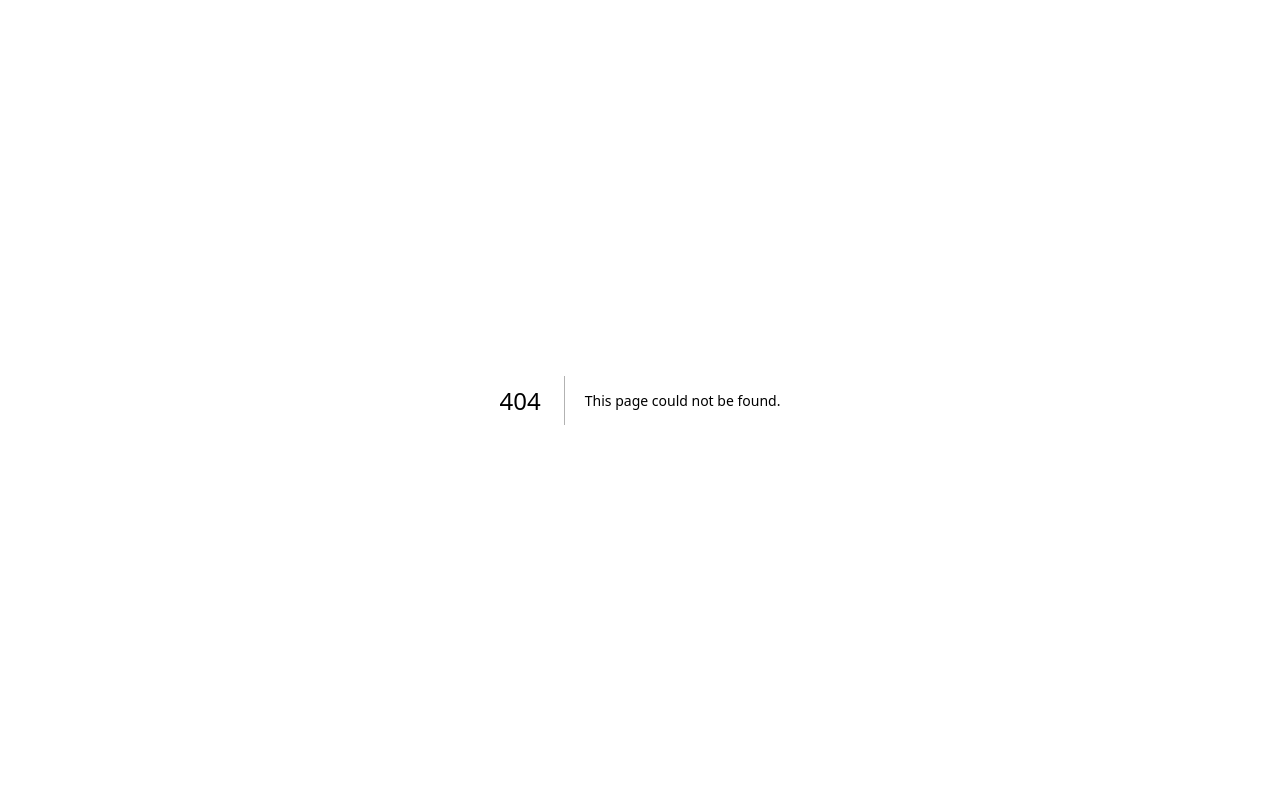
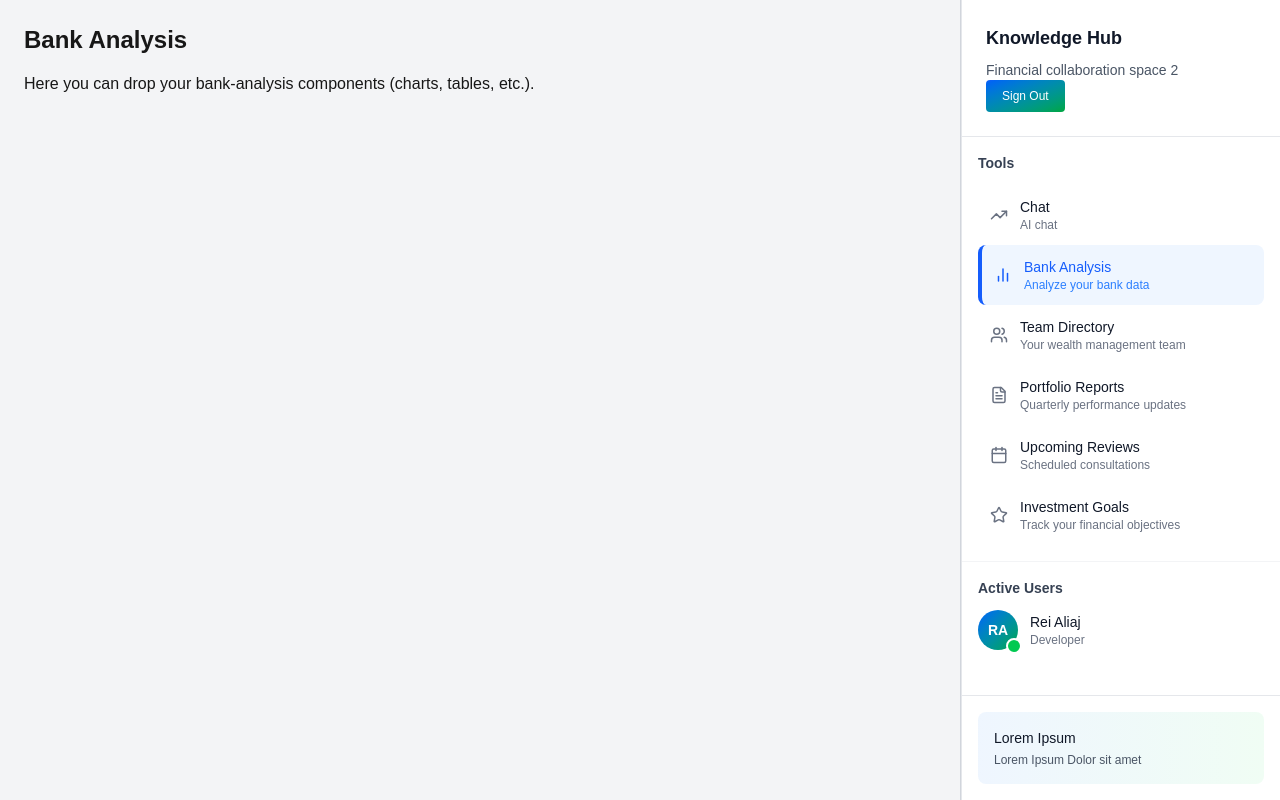
Before and after one commit to reidevaliaj/team-chatbot-frontend, a Next.js app: page /bank-analysis in a window 1280 px wide. Before the commit this address had no page. Built offline with nearby package versions, Linux system fonts and the light colour scheme.

Commit message:
Folder Structure

```diff
--- /dev/null
+++ b/src/app/(with-sidebar)/bank-analysis/page.tsx
@@ -0,0 +1,12 @@
+// app/(with-sidebar)/bank-analysis/page.tsx
+import React from 'react';
+
+export default function BankAnalysisPage() {
+  return (
+    <div className="p-6 overflow-y-auto">
+      <h1 className="text-2xl font-bold mb-4">Bank Analysis</h1>
+      <p>Here you can drop your bank‐analysis components (charts, tables, etc.).</p>
+      {/* …any future BankAnalysis-specific UI… */}
+    </div>
+  );
+}
--- /dev/null
+++ b/src/app/(with-sidebar)/chat/page.tsx
@@ -0,0 +1,11 @@
+// app/(with-sidebar)/chat/page.tsx
+import React from 'react';
+import { ChatWindow } from '../../../components/ChatWindow';
+
+export default function ChatPage() {
+  return (
+    <div className="flex-1 flex flex-col">
+      <ChatWindow />
+    </div>
+  );
+}
--- /dev/null
+++ b/src/app/(with-sidebar)/layout.tsx
@@ -0,0 +1,21 @@
+// app/(with-sidebar)/layout.tsx
+'use client';
+import React, { ReactNode } from 'react';
+import { ChatSidebar } from '../../components/ChatSidebar';
+
+// This layout wraps ALL routes inside (with-sidebar)
+export default function WithSidebarLayout({ children }: { children: ReactNode }) {
+  return (
+    <div className="flex h-screen bg-gray-100">
+      {/* Main content area (left) */}
+      <div className="flex-1 flex flex-col min-w-0 overflow-hidden">
+        {children}
+      </div>
+
+      {/* Sidebar (right) */}
+      <div className="w-80 border-l border-gray-300 bg-white">
+        <ChatSidebar />
+      </div>
+    </div>
+  );
+}
--- a/src/app/api/auth/signin/page.tsx
+++ /dev/null
@@ -1,16 +0,0 @@
-'use client';
-import { signIn } from "next-auth/react";
-
-export default function SignInPage() {
-  return (
-    <div className="p-10 text-center">
-      <h1 className="text-2xl mb-6">Sign in to the Team Chatbot</h1>
-      <button
-        onClick={() => signIn("azure-ad", { callbackUrl: "/chat" })}
-        className="bg-blue-600 text-white px-6 py-2 rounded"
-      >
-        Sign in with Microsoft
-      </button>
-    </div>
-  );
-}
--- /dev/null
+++ b/src/app/auth/signin/page.tsx
@@ -0,0 +1,20 @@
+// app/auth/signin/page.tsx
+"use client";
+
+import { signIn } from "next-auth/react";
+
+export default function SignInPage() {
+  return (
+    <div className="flex h-screen items-center justify-center bg-gray-100">
+      <div className="bg-white p-10 rounded-lg shadow">
+        <h1 className="text-2xl font-semibold mb-6">Sign in to Knowledge Hub</h1>
+        <button
+          onClick={() => signIn("azure-ad", { callbackUrl: "/chat" })}
+          className="bg-blue-600 text-white px-6 py-2 rounded-md hover:bg-blue-700 transition"
+        >
+          Sign in with Microsoft
+        </button>
+      </div>
+    </div>
+  );
+}
--- a/src/app/chat/page.tsx
+++ /dev/null
@@ -1,12 +0,0 @@
-import React from 'react';
-import { ChatLayout } from '../../components/ChatLayout';
-
-const Index = () => {
-  return (
-    <div className="h-screen">
-      <ChatLayout />
-    </div>
-  );
-};
-
-export default Index;
--- a/src/components/ChatSidebar.tsx
+++ b/src/components/ChatSidebar.tsx
@@ -1,50 +1,68 @@
+// components/ChatSidebar.tsx
+'use client';
+import React from 'react';
+import Link from 'next/link';
+import { useRouter } from 'next/router';
+import { TrendingUp, BarChart2, Users, FileText, Calendar, Star } from 'lucide-react';
+import SignOutButton from '@/components/SignOutButton';
 
-import React from 'react';
-import { TrendingUp, Users, FileText, Calendar, Star } from 'lucide-react';
-import SignOutButton from "@/components/SignOutButton";
+interface SidebarItem {
+  icon: React.ComponentType<{ size: number; className?: string }>;
+  title: string;
+  description: string;
+  path: string;
+}
 
-const sidebarItems = [
+const sidebarItems: SidebarItem[] = [
   {
     icon: TrendingUp,
     title: 'Chat',
     description: 'AI chat',
-    isActive: false
+    path: '/chat',
+  },
+  {
+    icon: BarChart2,
+    title: 'Bank Analysis',
+    description: 'Analyze your bank data',
+    path: '/bank-analysis',
   },
   {
     icon: Users,
     title: 'Team Directory',
     description: 'Your wealth management team',
-    isActive: false
+    path: '/team-directory',
   },
   {
     icon: FileText,
     title: 'Portfolio Reports',
     description: 'Quarterly performance updates',
-    isActive: false
+    path: '/portfolio-reports',
   },
   {
     icon: Calendar,
     title: 'Upcoming Reviews',
     description: 'Scheduled consultations',
-    isActive: false
+    path: '/upcoming-reviews',
   },
   {
     icon: Star,
     title: 'Investment Goals',
     description: 'Track your financial objectives',
-    isActive: false
-  }
+    path: '/investment-goals',
+  },
 ];
 
 const activeAdvisors = [
   { name: 'Rei Aliaj', role: 'Developer', status: 'online' },
 ];
 
-export const ChatSidebar = () => {
+export const ChatSidebar: React.FC = () => {
+  const router = useRouter();
+
   const getInitials = (name: string) => {
     return name
       .split(' ')
-      .map(word => word.charAt(0).toUpperCase())
+      .map((word) => word.charAt(0).toUpperCase())
       .join('')
       .slice(0, 2);
   };
@@ -55,7 +73,6 @@ export const ChatSidebar = () => {
       <div className="p-6 border-b border-gray-200">
         <h2 className="text-lg font-bold text-gray-900 mb-2">Knowledge Hub</h2>
         <p className="text-sm text-gray-600">Financial collaboration space 2</p>
-
         <div className="text-xs text-gray-500 truncate">
           <SignOutButton />
         </div>
@@ -65,37 +82,67 @@ export const ChatSidebar = () => {
       <div className="p-4 border-b border-gray-100">
         <h3 className="text-sm font-semibold text-gray-700 mb-3">Tools</h3>
         <div className="space-y-2">
-          {sidebarItems.map((item, index) => (
-            <button
-              key={index}
-              className="w-full flex items-center space-x-3 p-3 rounded-lg hover:bg-gray-50 transition-colors text-left"
-            >
-              <item.icon size={18} className="text-blue-600" />
-              <div className="flex-1 min-w-0">
-                <p className="text-sm font-medium text-gray-900 truncate">{item.title}</p>
-                <p className="text-xs text-gray-500 truncate">{item.description}</p>
-              </div>
-            </button>
-          ))}
+          {sidebarItems.map((item) => {
+            const isActive = router.pathname === item.path;
+            return (
+              <Link key={item.path} href={item.path} passHref>
+                <button
+                  className={`
+                    w-full flex items-center space-x-3 p-3 rounded-lg transition-colors text-left
+                    ${isActive
+                      ? 'bg-blue-50 border-l-4 border-blue-600'
+                      : 'hover:bg-gray-50'
+                    }
+                  `}
+                >
+                  <item.icon
+                    size={18}
+                    className={`${isActive ? 'text-blue-600' : 'text-gray-500'}`}
+                  />
+                  <div className="flex-1 min-w-0">
+                    <p
+                      className={`text-sm font-medium truncate ${
+                        isActive ? 'text-blue-600' : 'text-gray-900'
+                      }`}
+                    >
+                      {item.title}
+                    </p>
+                    <p
+                      className={`text-xs truncate ${
+                        isActive ? 'text-blue-500' : 'text-gray-500'
+                      }`}
+                    >
+                      {item.description}
+                    </p>
+                  </div>
+                </button>
+              </Link>
+            );
+          })}
         </div>
       </div>
 
       {/* Active Team Members */}
-      <div className="flex-1 p-4">
+      <div className="flex-1 p-4 overflow-y-auto">
         <h3 className="text-sm font-semibold text-gray-700 mb-3">Active Users</h3>
         <div className="space-y-3">
-          {activeAdvisors.map((advisor, index) => (
-            <div key={index} className="flex items-center space-x-3">
+          {activeAdvisors.map((advisor, idx) => (
+            <div key={idx} className="flex items-center space-x-3">
               <div className="relative">
                 <div className="w-10 h-10 rounded-full bg-gradient-to-br from-blue-600 to-green-600 flex items-center justify-center text-white text-sm font-semibold">
                   {getInitials(advisor.name)}
                 </div>
-                <div className={`absolute -bottom-1 -right-1 w-4 h-4 rounded-full border-2 border-white ${
-                  advisor.status === 'online' ? 'bg-green-500' : 'bg-yellow-500'
-                }`} />
+                <div
+                  className={`
+                    absolute -bottom-1 -right-1 w-4 h-4 rounded-full border-2 border-white
+                    ${advisor.status === 'online' ? 'bg-green-500' : 'bg-yellow-500'}
+                  `}
+                />
               </div>
               <div className="flex-1 min-w-0">
-                <p className="text-sm font-medium text-gray-900 truncate">{advisor.name}</p>
+                <p className="text-sm font-medium text-gray-900 truncate">
+                  {advisor.name}
+                </p>
                 <p className="text-xs text-gray-500 truncate">{advisor.role}</p>
               </div>
             </div>
```
